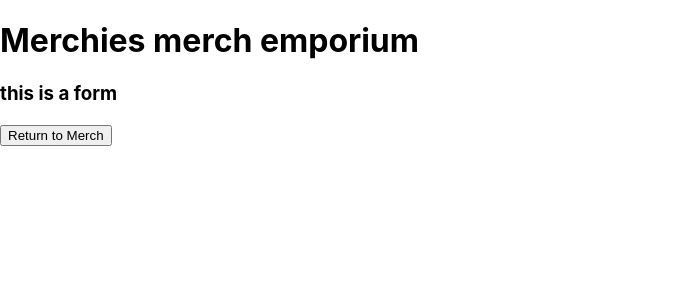
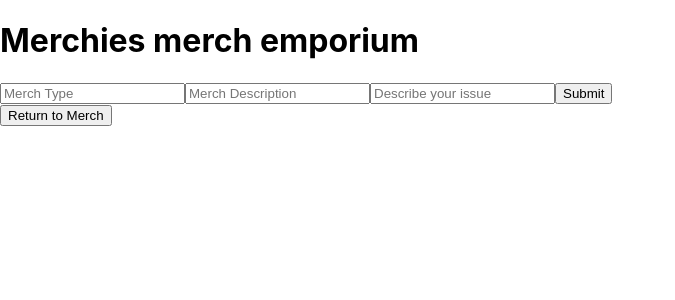
Before and after one commit to Medeirosseth/Merch-App, a React (Create React App) app: page / in a window 1280 px wide. Both pictures are taken after a click on the button "Add Merch". Shown: the top 300 px of the page, without its empty margins (0-675 px from the left). Built offline with nearby package versions, Linux system fonts and the light colour scheme.

Commit message:
add props to child component

```diff
--- a/src/components/Merch.js
+++ b/src/components/Merch.js
@@ -12,9 +12,9 @@ function Merch(props) {
 }
 
 Merch.propTypes = {
-  merchType: PropTypes.string.isRequired,
-  merchDescription: PropTypes.string.isRequired,
-  issue: PropTypes.string.isRequired
+  merchType: PropTypes.string,
+  merchDescription: PropTypes.string,
+  issue: PropTypes.string
 };
 
 export default Merch;
--- a/src/components/MerchControl.js
+++ b/src/components/MerchControl.js
@@ -7,7 +7,8 @@ class MerchControl extends React.Component {
   constructor(props) {
     super(props);
     this.state = {
-      formVisibleOnPage: false
+      formVisibleOnPage: false,
+      masterMerchList: []
     };
     this.handleClick = this.handleClick.bind(this);
   }
@@ -18,14 +19,20 @@ class MerchControl extends React.Component {
     }));
   }
 
+  handleAddingNewMerchToList = (newMerch) => {
+    const newMasterMerchList = this.state.masterMerchList.concat(newMerch);
+    this.setState({masterMerchList: newMasterMerchList,
+                  formVisibleOnPage: false})
+  }
+
   render(){
     let currentlyVisibleState = null;
     let buttonText = null;
     if (this.state.formVisibleOnPage) {
-      currentlyVisibleState = <NewMerchForm />
+      currentlyVisibleState = <NewMerchForm onNewMerchCreation={this.handleAddingNewMerchToList}/>
       buttonText = "Return to Merch"
     } else {
-      currentlyVisibleState = <MerchList />
+      currentlyVisibleState = <MerchList merchlist={this.state.masterMerchList}/>
       buttonText = "Add Merch";
     }
     return (
--- a/src/components/MerchList.js
+++ b/src/components/MerchList.js
@@ -1,30 +1,12 @@
 import React from "react";
 import Merch from "./Merch";
+import PropTypes from "prop-types"
 
-const masterMerchList = [
-  {
-    merchType:"Jacket",
-    merchDescription: "80's blue jean jacket *hole on left arm",
-    issue: "Firebase wont save record. Halp"
-  },
-  {
-    merchType:"Pants",
-    merchDescription: "Levis 510",
-    issue: "Firebase wont save record. Halp"
-  },
-  {
-    merchType:"Hat",
-    merchDescription: "Ribbed beanie",
-    issue: "Firebase wont save record. Halp"
-  },
-]
-
-
-export default function MerchList() {
+function MerchList(props) { //add props as a parameter
   return (
     <>
     <hr/>
-      {masterMerchList.map((merch, index) =>
+      {props.merchlist.map((merch, index) => // Loop through the list passed down from MerchControl
         <Merch merchType={merch.merchType}
           merchDescription={merch.merchDescription}
           issues={merch.issue}
@@ -33,3 +15,9 @@ export default function MerchList() {
     </>
   )
 }
+
+  MerchList.propTypes = {
+    merchList: PropTypes.array
+  }
+
+  export default MerchList;
--- a/src/components/NewMerchForm.js
+++ b/src/components/NewMerchForm.js
@@ -1,9 +1,39 @@
 import React from "react";
+import { v4 } from 'uuid';
+import PropTypes from "prop-types";
 
 export default function newMerchForm(props) {
+
+  function handleNewMerchFormSubmission(event) {
+    event.preventDefault();
+    props.onNewMerchCreation({
+      names: event.target.names.value,
+      description: event.target.description.value,
+      issue: event.target.issue.value,
+      id: v4()
+    });
+  }
   return (
     <>
-      <h3> this is a form </h3>
+      <form onSubmit={handleNewMerchFormSubmission}>
+        <input
+          type="text"
+          name="Type"
+          placeholder="Merch Type" />
+        <input
+          type="text"
+          name="Description"
+          placeholder="Merch Description" />
+        <input
+          type="text"
+          name="issue"
+          placeholder="Describe your issue" />
+        <button type="submit">Submit</button>
+      </form>
     </>
   )
 }
+
+newMerchForm.propTypes = {
+  onNewMerchCreation: PropTypes.func
+};
```
